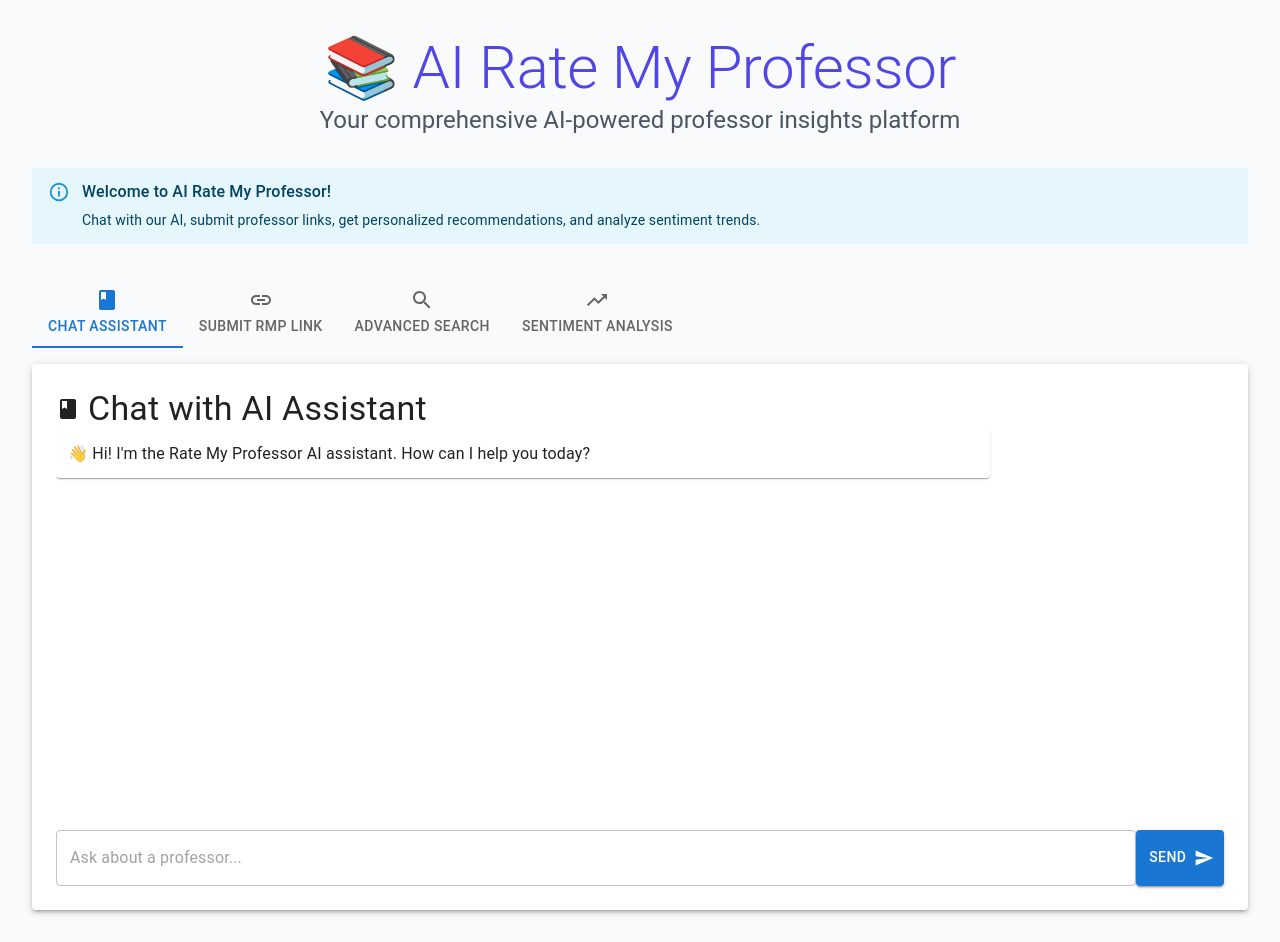
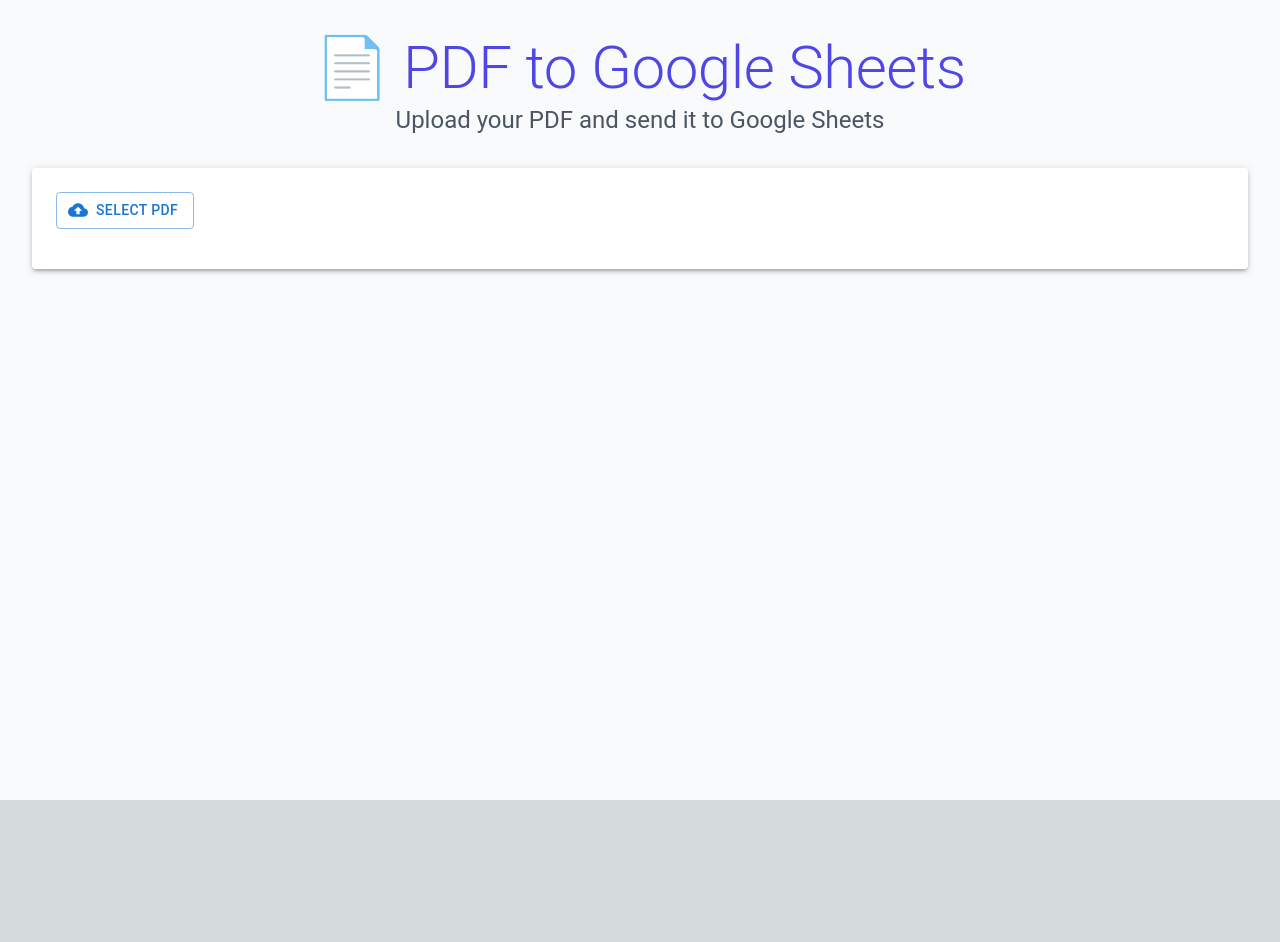
Before and after one commit to Vinay-Khanagavi/Recommend.me, a Next.js app: page / in a window 1280 px wide. After the commit the page ends 800 px from the top, so only its background shows below. Built offline with nearby package versions, Linux system fonts and the light colour scheme.

Commit message:
first commit

```diff
--- a/src/app/page.js
+++ b/src/app/page.js
@@ -1,355 +1,193 @@
 'use client'
-import React, { useState, useEffect, useRef } from 'react';
-import { LineChart, Line, XAxis, YAxis, CartesianGrid, Tooltip, Legend, ResponsiveContainer } from 'recharts';
-import { Alert, AlertTitle, Tab, Tabs, Box, TextField, Button, Typography, Select, MenuItem, Paper } from '@mui/material';
-import InfoIcon from '@mui/icons-material/Info';
-import SendIcon from '@mui/icons-material/Send';
-import BookIcon from '@mui/icons-material/Book';
-import TrendingUpIcon from '@mui/icons-material/TrendingUp';
-import SearchIcon from '@mui/icons-material/Search';
-import LinkIcon from '@mui/icons-material/Link';
+import React, { useState, useRef } from 'react';
+import dynamic from 'next/dynamic';
+import { Box, Button, Typography, Paper, Alert, CircularProgress } from '@mui/material';
+import CloudUploadIcon from '@mui/icons-material/CloudUpload';
 
-const colorPalette = {
-  primary: '#4F46E5',
-  secondary: '#10B981',
-  accent: '#F59E0B',
-  background: '#FFFFFF',
-  text: '#1F2937',
-};
+// Dynamically import PDF components with ssr disabled
+const PDFDocument = dynamic(() => import('react-pdf').then(mod => mod.Document), {
+  ssr: false,
+});
+const PDFPage = dynamic(() => import('react-pdf').then(mod => mod.Page), {
+  ssr: false,
+});
 
-const mockSentimentData = [
-  { date: '2023-08', sentiment: 0.7 },
-  { date: '2023-09', sentiment: 0.8 },
-  { date: '2023-10', sentiment: 0.6 },
-  { date: '2023-11', sentiment: 0.9 },
-  { date: '2023-12', sentiment: 0.75 },
-];
+// Dynamically import axios
+const axios = dynamic(() => import('axios'), { ssr: false });
 
 export default function Home() {
-  const [messages, setMessages] = useState([
-    { role: 'assistant', content: `👋 Hi! I'm the Rate My Professor AI assistant. How can I help you today?` },
-  ]);
-  const [message, setMessage] = useState('');
-  const [professor, setProfessor] = useState('');
-  const [timeRange, setTimeRange] = useState('1month');
-  const [sentimentData, setSentimentData] = useState([]);
-  const [rmpLink, setRmpLink] = useState('');
-  const [searchCriteria, setSearchCriteria] = useState('');
-  const [recommendations, setRecommendations] = useState([]);
-  const [activeTab, setActiveTab] = useState('chat');
-  const [isLoading, setIsLoading] = useState(false);
-  const messagesEndRef = useRef(null);
+  const [file, setFile] = useState(null);
+  const [pdfImage, setPdfImage] = useState(null);
+  const [numPages, setNumPages] = useState(null);
+  const [pageNumber, setPageNumber] = useState(1);
+  const [isUploading, setIsUploading] = useState(false);
+  const [uploadStatus, setUploadStatus] = useState('');
+  const [isProcessing, setIsProcessing] = useState(false);
+  const [processResult, setProcessResult] = useState(null);
+  const fileInputRef = useRef(null);
 
-  useEffect(() => {
-    if (professor) {
-      setSentimentData(mockSentimentData);
-    }
-  }, [professor, timeRange]);
+  const handleFileChange = async (event) => {
+    const selectedFile = event.target.files[0];
+    if (selectedFile && selectedFile.type === 'application/pdf') {
+      setFile(selectedFile);
+      setUploadStatus('PDF selected. Ready to process.');
 
-  const scrollToBottom = () => {
-    messagesEndRef.current?.scrollIntoView({ behavior: "smooth" });
-  };
-
-  useEffect(scrollToBottom, [messages]);
-
-  const sendMessage = async () => {
-    if (!message.trim() || isLoading) return;
-
-    setIsLoading(true);
-    const userMessage = { role: 'user', content: message };
-    setMessages(prevMessages => [...prevMessages, userMessage]);
-    setMessage('');
-
-    try {
-      const response = await fetch('/api/chat', {
-        method: 'POST',
-        headers: {
-          'Content-Type': 'application/json',
-        },
-        body: JSON.stringify([...messages, userMessage]),
-      });
-
-      if (!response.ok) {
-        throw new Error('Network response was not ok');
-      }
-
-      const reader = response.body.getReader();
-      const decoder = new TextDecoder();
-
-      setMessages(prevMessages => [...prevMessages, { role: 'assistant', content: '' }]);
-
-      while (true) {
-        const { done, value } = await reader.read();
-        if (done) break;
-
-        const chunk = decoder.decode(value);
-        setMessages(prevMessages => {
-          const lastMessage = prevMessages[prevMessages.length - 1];
-          const updatedMessages = prevMessages.slice(0, -1);
-          return [...updatedMessages, { ...lastMessage, content: lastMessage.content + chunk }];
-        });
-      }
-    } catch (error) {
-      console.error('Error:', error);
-      setMessages(prevMessages => [
-        ...prevMessages,
-        { role: 'assistant', content: 'Sorry, there was an error processing your request.' },
-      ]);
-    } finally {
-      setIsLoading(false);
+      // We'll handle PDF preview in a separate function
+      createPdfPreview(selectedFile);
+    } else {
+      setFile(null);
+      setPdfImage(null);
+      setUploadStatus('Please select a valid PDF file.');
     }
   };
 
-  const submitRmpLink = async () => {
-    if (!rmpLink.trim()) return;
+  const createPdfPreview = async (pdfFile) => {
+    const reader = new FileReader();
+    reader.onload = async function(event) {
+      const { pdfjs } = await import('react-pdf');
+      pdfjs.GlobalWorkerOptions.workerSrc = `//cdnjs.cloudflare.com/ajax/libs/pdf.js/${pdfjs.version}/pdf.worker.min.js`;
+
+      const pdfData = new Uint8Array(event.target.result);
+      const pdf = await pdfjs.getDocument({data: pdfData}).promise;
+      const page = await pdf.getPage(1);
+      const viewport = page.getViewport({scale: 1.5});
+      const canvas = document.createElement('canvas');
+      const context = canvas.getContext('2d');
+      canvas.height = viewport.height;
+      canvas.width = viewport.width;
+      await page.render({canvasContext: context, viewport: viewport}).promise;
+      setPdfImage(canvas.toDataURL());
+    };
+    reader.readAsArrayBuffer(pdfFile);
+  };
+
+  const processFile = async () => {
+    if (!file) return;
+
+    setIsProcessing(true);
+    setUploadStatus('Processing PDF...');
 
     try {
-      const response = await fetch('/api/scrape', {
-        method: 'POST',
+      const formData = new FormData();
+      formData.append('file', file);
+
+      const response = await axios.post('/api/process-pdf', formData, {
         headers: {
-          'Content-Type': 'application/json',
-        },
-        body: JSON.stringify({ url: rmpLink }),
+          'Content-Type': 'multipart/form-data'
+        }
       });
 
-      if (!response.ok) {
-        throw new Error('Failed to scrape and insert data');
-      }
-
-      const result = await response.json();
-      alert(`Successfully scraped and inserted data for: ${result.professorName}`);
+      setProcessResult(response.data);
+      setUploadStatus('PDF processed successfully. Ready to send to Google Sheets.');
     } catch (error) {
       console.error('Error:', error);
-      alert('Failed to scrape and insert data. Please try again.');
-    }
-
-    setRmpLink('');
-  };
-
-  const searchProfessors = async () => {
-    if (!searchCriteria.trim()) return;
-
-    try {
-      const response = await fetch('/api/search', {
-        method: 'POST',
-        headers: {
-          'Content-Type': 'application/json',
-        },
-        body: JSON.stringify({ criteria: searchCriteria }),
-      });
-
-      if (!response.ok) {
-        throw new Error('Failed to search professors');
-      }
-
-      const result = await response.json();
-      setRecommendations(result.professors);
-    } catch (error) {
-      console.error('Error:', error);
-      alert('Failed to search professors. Please try again.');
+      setUploadStatus(`Error: ${error.message}`);
+    } finally {
+      setIsProcessing(false);
     }
   };
 
-  const fetchSentimentData = async () => {
-    if (!professor.trim()) return;
-
+  const requestGoogleAuth = async () => {
     try {
-      const response = await fetch('/api/sentiment', {
-        method: 'POST',
-        headers: {
-          'Content-Type': 'application/json',
-        },
-        body: JSON.stringify({ professor, timeRange }),
-      });
-
-      if (!response.ok) {
-        throw new Error('Failed to fetch sentiment data');
-      }
-
-      const result = await response.json();
-      setSentimentData(result.sentimentData);
+      const response = await axios.get('/api/google-auth');
+      window.location.href = response.data.authUrl;
     } catch (error) {
       console.error('Error:', error);
-      alert('Failed to fetch sentiment data. Please try again.');
+      setUploadStatus('Error requesting Google authorization.');
     }
   };
 
-  const handleTabChange = (event, newValue) => {
-    setActiveTab(newValue);
+  const onDocumentLoadSuccess = ({ numPages }) => {
+    setNumPages(numPages);
+    setPageNumber(1);
   };
 
   return (
     <Box className="min-h-screen bg-gray-50 py-8 px-4 sm:px-6 lg:px-8">
       <Box className="max-w-7xl mx-auto">
         <Box className="text-center mb-8">
-          <Typography variant="h2" className="text-4xl font-bold text-indigo-600 mb-2">📚 AI Rate My Professor</Typography>
-          <Typography variant="h5" className="text-xl text-gray-600">Your comprehensive AI-powered professor insights platform</Typography>
+          <Typography variant="h2" className="text-4xl font-bold text-indigo-600 mb-2">📄 PDF to Google Sheets</Typography>
+          <Typography variant="h5" className="text-xl text-gray-600">Upload your PDF and send it to Google Sheets</Typography>
         </Box>
 
-        <Alert severity="info" className="mb-8">
-          <AlertTitle>Welcome to AI Rate My Professor!</AlertTitle>
-          Chat with our AI, submit professor links, get personalized recommendations, and analyze sentiment trends.
-        </Alert>
-
-        <Tabs value={activeTab} onChange={handleTabChange} className="w-full">
-          <Tab label="Chat Assistant" value="chat" icon={<BookIcon />} />
-          <Tab label="Submit RMP Link" value="submit" icon={<LinkIcon />} />
-          <Tab label="Advanced Search" value="search" icon={<SearchIcon />} />
-          <Tab label="Sentiment Analysis" value="sentiment" icon={<TrendingUpIcon />} />
-        </Tabs>
-
         <Paper elevation={3} className="p-6 mt-4">
-          {activeTab === 'chat' && (
-            <Box>
-              <Typography variant="h4" className="mb-4 flex items-center">
-                <BookIcon className="mr-2" /> Chat with AI Assistant
-              </Typography>
-              <Box className="h-96 overflow-y-auto mb-4 space-y-4">
-                {messages.map((msg, index) => (
-                  <Paper
-                    key={index}
-                    className={`p-3 ${
-                      msg.role === 'assistant' ? 'bg-indigo-100' : 'bg-emerald-100 ml-auto'
-                    } max-w-[80%]`}
-                  >
-                    <Typography>{msg.content}</Typography>
-                  </Paper>
-                ))}
-                <div ref={messagesEndRef} />
-              </Box>
-              <Box className="flex">
-                <TextField
-                  fullWidth
-                  value={message}
-                  onChange={(e) => setMessage(e.target.value)}
-                  onKeyPress={(e) => {
-                    if (e.key === 'Enter') {
-                      sendMessage();
-                    }
-                  }}
-                  placeholder="Ask about a professor..."
-                  variant="outlined"
-                  disabled={isLoading}
+          <Box className="mb-4">
+            <input
+              type="file"
+              accept=".pdf"
+              onChange={handleFileChange}
+              style={{ display: 'none' }}
+              ref={fileInputRef}
             />
             <Button
-                  onClick={sendMessage}
+              variant="outlined"
+              color="primary"
+              onClick={() => fileInputRef.current.click()}
+              startIcon={<CloudUploadIcon />}
+            >
+              Select PDF
+            </Button>
+          </Box>
+
+          {file && (
+            <Box className="mb-4">
+              <Typography>{file.name}</Typography>
+              <Button
                 variant="contained"
                 color="primary"
-                  endIcon={<SendIcon />}
-                  disabled={isLoading}
+                onClick={processFile}
+                disabled={isProcessing}
+                startIcon={<CloudUploadIcon />}
               >
-                  Send
+                {isProcessing ? 'Processing...' : 'Process PDF'}
               </Button>
-              </Box>
             </Box>
           )}
 
-          {activeTab === 'submit' && (
-            <Box>
-              <Typography variant="h4" className="mb-4 flex items-center">
-                <LinkIcon className="mr-2" /> Submit RMP Link
-              </Typography>
-              <Box className="flex mb-4">
-                <TextField
-                  fullWidth
-                  value={rmpLink}
-                  onChange={(e) => setRmpLink(e.target.value)}
-                  placeholder="Enter Rate My Professor link..."
-                  variant="outlined"
-                />
-                <Button
-                  onClick={submitRmpLink}
-                  variant="contained"
-                  color="primary"
-                  endIcon={<LinkIcon />}
-                >
-                  Submit
-                </Button>
-              </Box>
+          {pdfImage && (
+            <Box className="mb-4">
+              <Typography variant="h6" className="mb-2">PDF Preview:</Typography>
+              <img src={pdfImage} alt="PDF preview" style={{maxWidth: '100%', height: 'auto'}} />
             </Box>
           )}
 
-          {activeTab === 'search' && (
-            <Box>
-              <Typography variant="h4" className="mb-4 flex items-center">
-                <SearchIcon className="mr-2" /> Advanced Search
-              </Typography>
-              <Box className="flex mb-4">
-                <TextField
-                  fullWidth
-                  value={searchCriteria}
-                  onChange={(e) => setSearchCriteria(e.target.value)}
-                  placeholder="Enter search criteria (e.g., 'Computer Science, 4+ rating')..."
-                  variant="outlined"
-                />
-                <Button
-                  onClick={searchProfessors}
-                  variant="contained"
-                  color="primary"
-                  endIcon={<SearchIcon />}
+          {file && (
+            <Box className="mb-4">
+              <PDFDocument
+                file={file}
+                onLoadSuccess={onDocumentLoadSuccess}
               >
-                  Search
+                <PDFPage pageNumber={pageNumber} />
+              </PDFDocument>
+              <Typography>Page {pageNumber} of {numPages}</Typography>
+              <Button disabled={pageNumber <= 1} onClick={() => setPageNumber(pageNumber - 1)}>
+                Previous
               </Button>
-              </Box>
-              <Box className="space-y-2">
-                {recommendations.map((prof, index) => (
-                  <Paper key={index} className="p-3">
-                    <Typography variant="h6">{prof.name}</Typography>
-                    <Typography>Rating: {prof.rating}</Typography>
-                    <Typography>Department: {prof.department}</Typography>
-                  </Paper>
-                ))}
-              </Box>
+              <Button disabled={pageNumber >= numPages} onClick={() => setPageNumber(pageNumber + 1)}>
+                Next
+              </Button>
             </Box>
           )}
 
-          {activeTab === 'sentiment' && (
-            <Box>
-              <Typography variant="h4" className="mb-4 flex items-center">
-                <TrendingUpIcon className="mr-2" /> Sentiment Analysis
-              </Typography>
-              <Box className="mb-4 space-y-4">
-                <TextField
-                  fullWidth
-                  value={professor}
-                  onChange={(e) => setProfessor(e.target.value)}
-                  placeholder="Enter professor name"
-                  variant="outlined"
-                />
-                <Select
-                  fullWidth
-                  value={timeRange}
-                  onChange={(e) => setTimeRange(e.target.value)}
-                  variant="outlined"
+          {processResult && (
+            <Box className="mb-4">
+              <Button
+                variant="contained"
+                color="secondary"
+                onClick={requestGoogleAuth}
               >
-                  <MenuItem value="1month">1 Month</MenuItem>
-                  <MenuItem value="3months">3 Months</MenuItem>
-                  <MenuItem value="6months">6 Months</MenuItem>
-                  <MenuItem value="1year">1 Year</MenuItem>
-                </Select>
-                <Button
-                  onClick={fetchSentimentData}
-                  variant="contained"
-                  color="primary"
-                  endIcon={<TrendingUpIcon />}
-                >
-                  Analyze Sentiment
+                Send to Google Sheets
               </Button>
             </Box>
-              {sentimentData.length > 0 && (
-                <ResponsiveContainer width="100%" height={300}>
-                  <LineChart data={sentimentData} margin={{ top: 5, right: 30, left: 20, bottom: 5 }}>
-                    <CartesianGrid strokeDasharray="3 3" />
-                    <XAxis dataKey="date" />
-                    <YAxis />
-                    <Tooltip />
-                    <Legend />
-                    <Line type="monotone" dataKey="sentiment" stroke={colorPalette.accent} strokeWidth={2} />
-                  </LineChart>
-                </ResponsiveContainer>
           )}
-            </Box>
+
+          {uploadStatus && (
+            <Alert severity={uploadStatus.includes('Error') ? 'error' : 'success'}>
+              {uploadStatus}
+            </Alert>
           )}
+
+          {(isUploading || isProcessing) && <CircularProgress />}
         </Paper>
       </Box>
     </Box>
```
Lines whose indentation alone changed are shown as unchanged.
